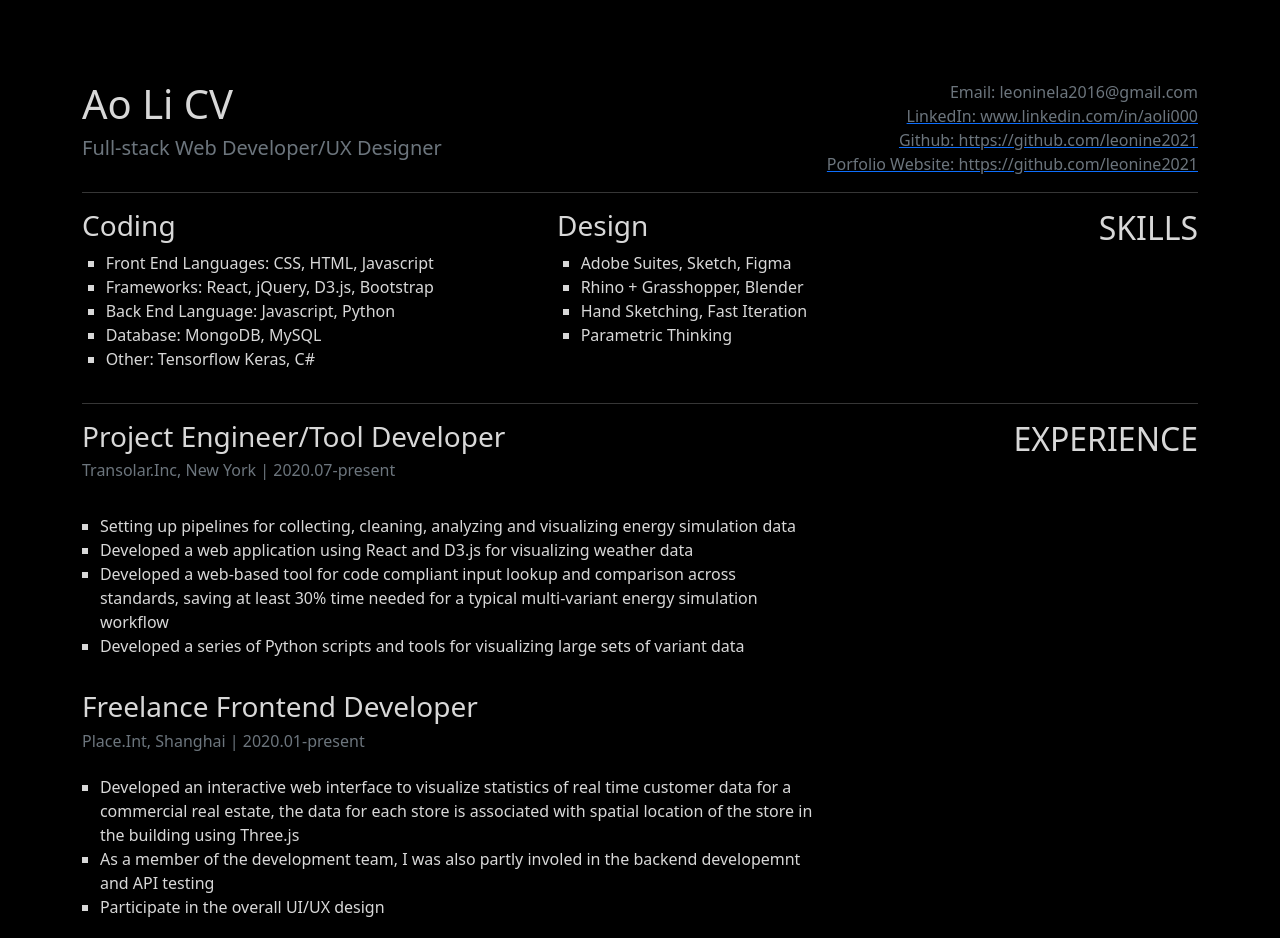
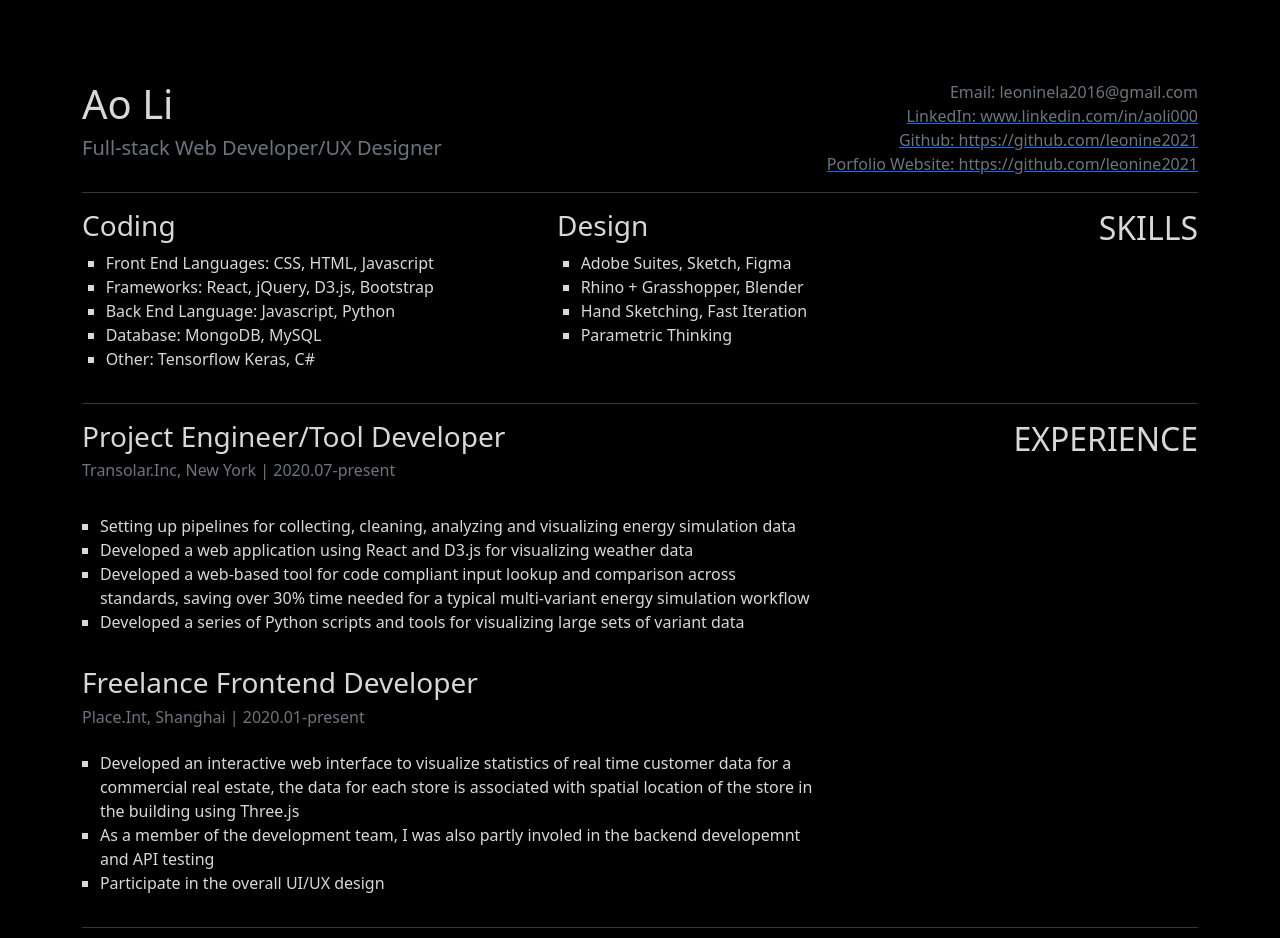
Before and after one commit to leonine2021/bio, a plain HTML site: page index.html in a window 1280 px wide. Shown: the top 938 px of the page. Drawn offline with Linux system fonts and the light colour scheme.

Commit message:
Update index.html

```diff
--- a/index.html
+++ b/index.html
@@ -15,7 +15,7 @@
       <section class="container" id="about">
         <div class="row" id="row-about">
           <div class="col-lg-6 col-md-12 col-sm-12">
-            <h1 id="name">Ao Li CV</h1>
+            <h1 id="name">Ao Li</h1>
             <h5 class="text-muted" id="name">
               Full-stack Web Developer/UX Designer
             </h5>
@@ -126,7 +126,7 @@
               </li>
               <li>
                 Developed a web-based tool for code compliant input lookup and
-                comparison across standards, saving at least 30% time needed for
+                comparison across standards, saving over 30% time needed for
                 a typical multi-variant energy simulation workflow
               </li>
               <li>
@@ -210,7 +210,7 @@
             </h6>
           </div>
           <p class="text-main">
-            Build, test, and deploy a web application with full CRUD and user
+            Built, tested, and deployed a web application with full CRUD and user
             authentication & authoiztion functionailities, using the MERN stack.
           </p>
         </div>
```
